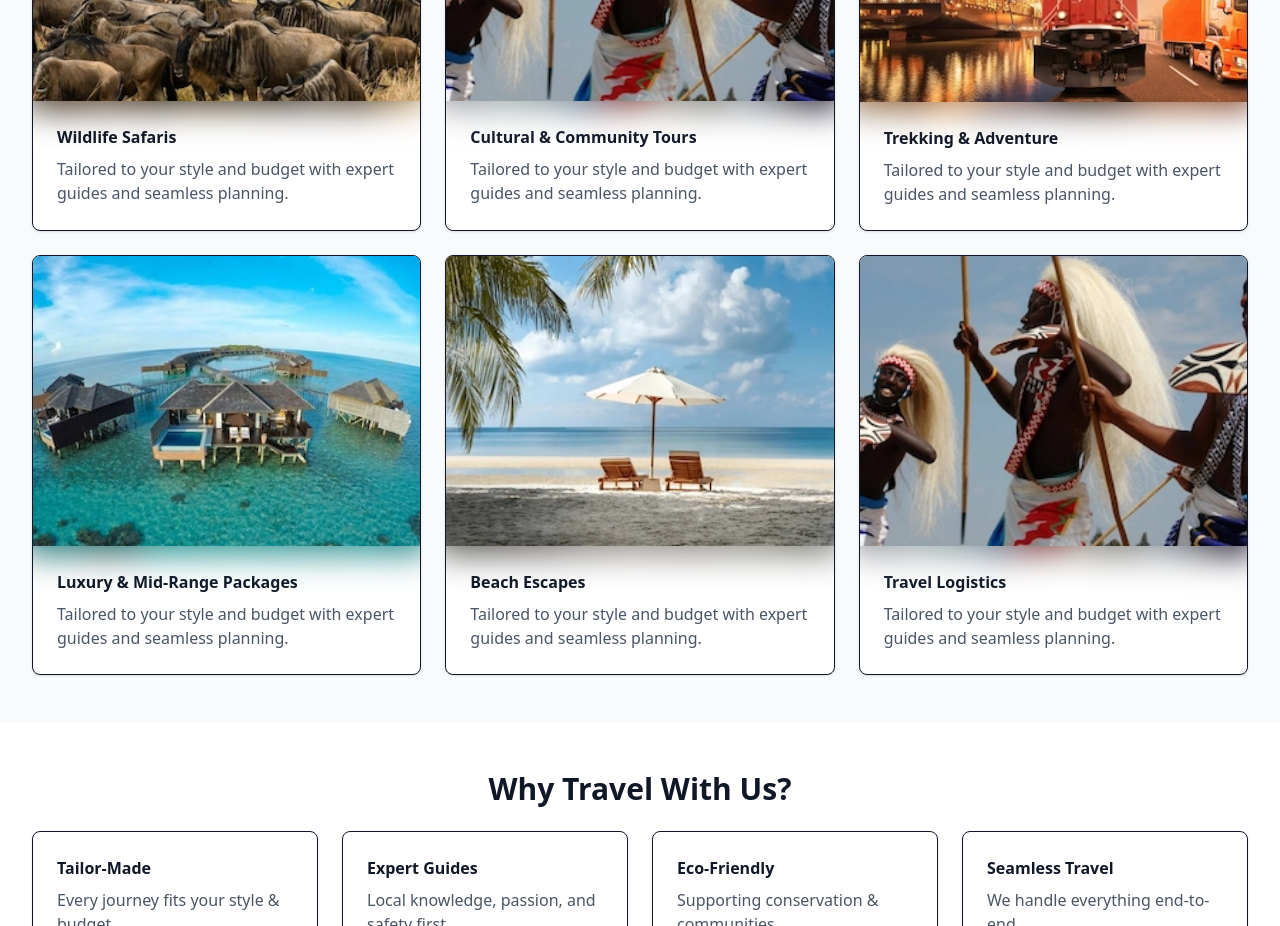
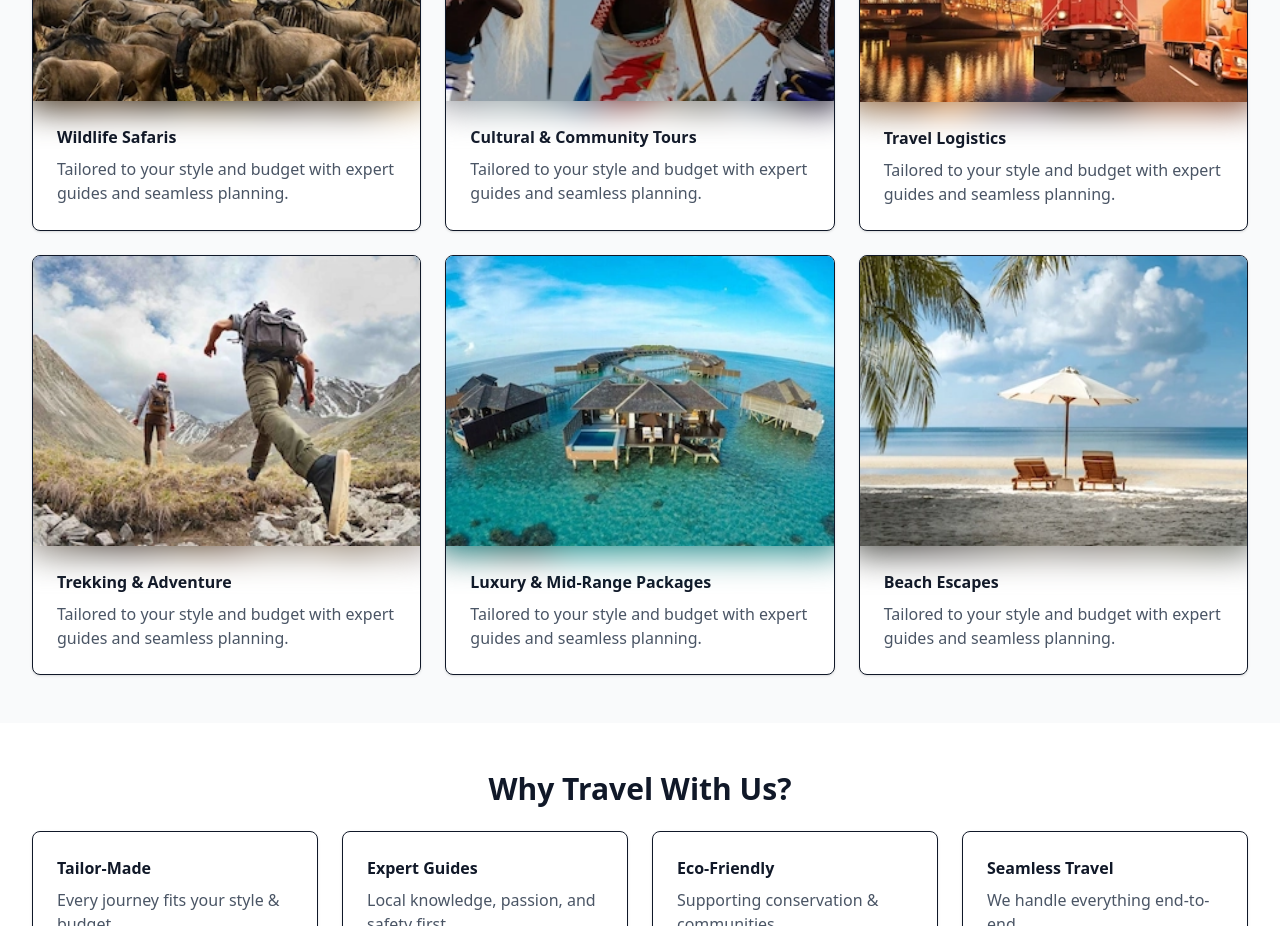
Before and after one commit to mike111-sys/Quick-Safaris, a React (Vite) app: page / in a window 1280 px wide. Shown: the part 1560-2486 px from the top of the page. Built offline with nearby package versions, Linux system fonts and the light colour scheme.

Commit message:
refined home section

```diff
--- a/src/sections/HomeSections.tsx
+++ b/src/sections/HomeSections.tsx
@@ -12,16 +12,18 @@ import luxury from '../assets/Home Sections/luxury.webp'
 import luxury_blur from '../assets/Home Sections/luxury-blur.webp'
 import wildlife from '../assets/Home Sections/wildlife.webp'
 import wildlife_blur from '../assets/Home Sections/wildlife-blur.webp'
+import trekking from '../assets/Home Sections/trekking.webp'
+import trekking_blur from '../assets/Home Sections/trekking-blur.webp'
 
 
 const HomeSections = () => {
   const services = [
     { name: 'Wildlife Safaris', image: wildlife, imageBlur: wildlife_blur, alt: 'Wildlife safari' },
     { name: 'Cultural & Community Tours', image: cultural, imageBlur: cultural_blur, alt: 'Cultural tour' },
-    { name: 'Trekking & Adventure', image: adventure, imageBlur: adventure_blur, alt: 'Adventure trekking' },
+    { name: 'Travel Logistics', image: adventure, imageBlur: adventure_blur, alt: 'Travel logistics' },
+    { name: 'Trekking & Adventure', image: trekking, imageBlur: trekking_blur, alt: 'Adventure trekking' },
     { name: 'Luxury & Mid-Range Packages', image: luxury, imageBlur: luxury_blur, alt: 'Luxury travel' },
-    { name: 'Beach Escapes', image: beach, imageBlur: beach_blur, alt: 'Beach escape' },
-    { name: 'Travel Logistics', image: cultural, imageBlur: cultural_blur, alt: 'Travel logistics' },
+    { name: 'Beach Escapes', image: beach, imageBlur: beach_blur, alt: 'Beach escape' }
   ]
 
   return (
```
